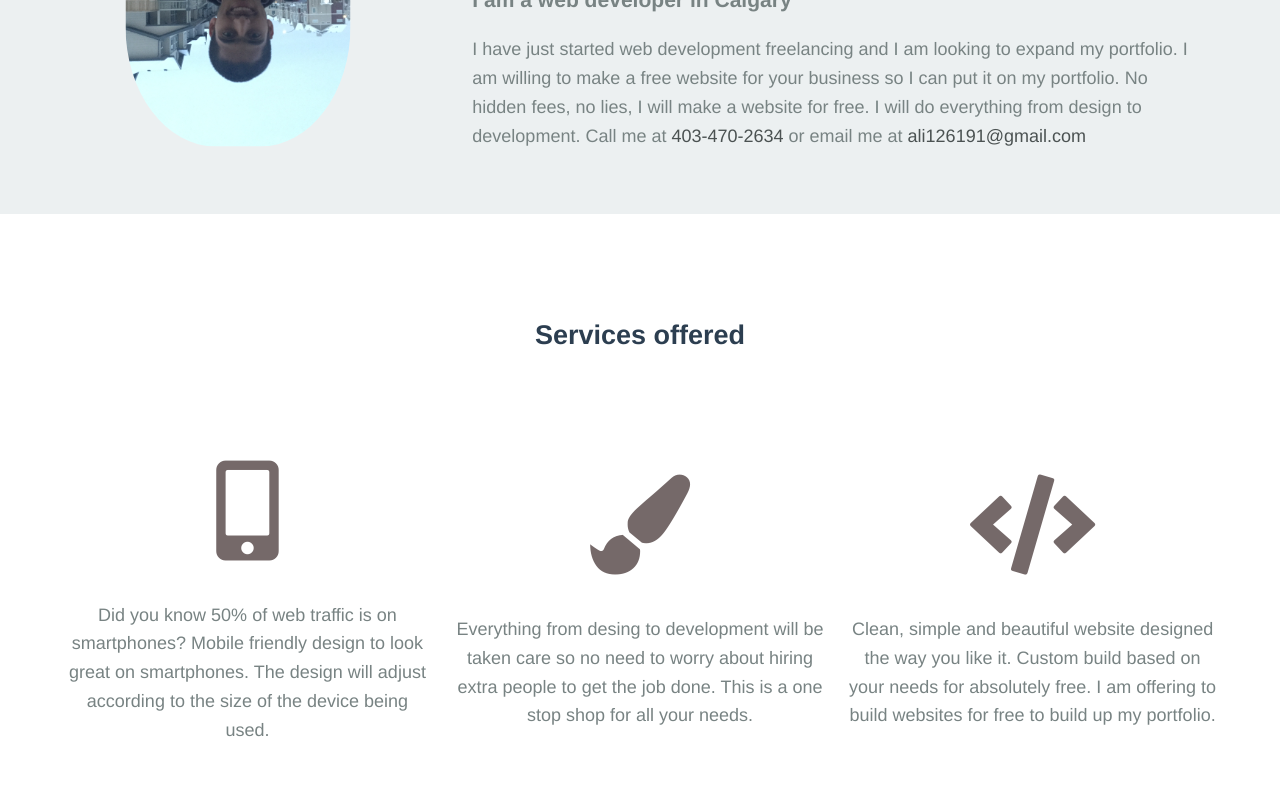
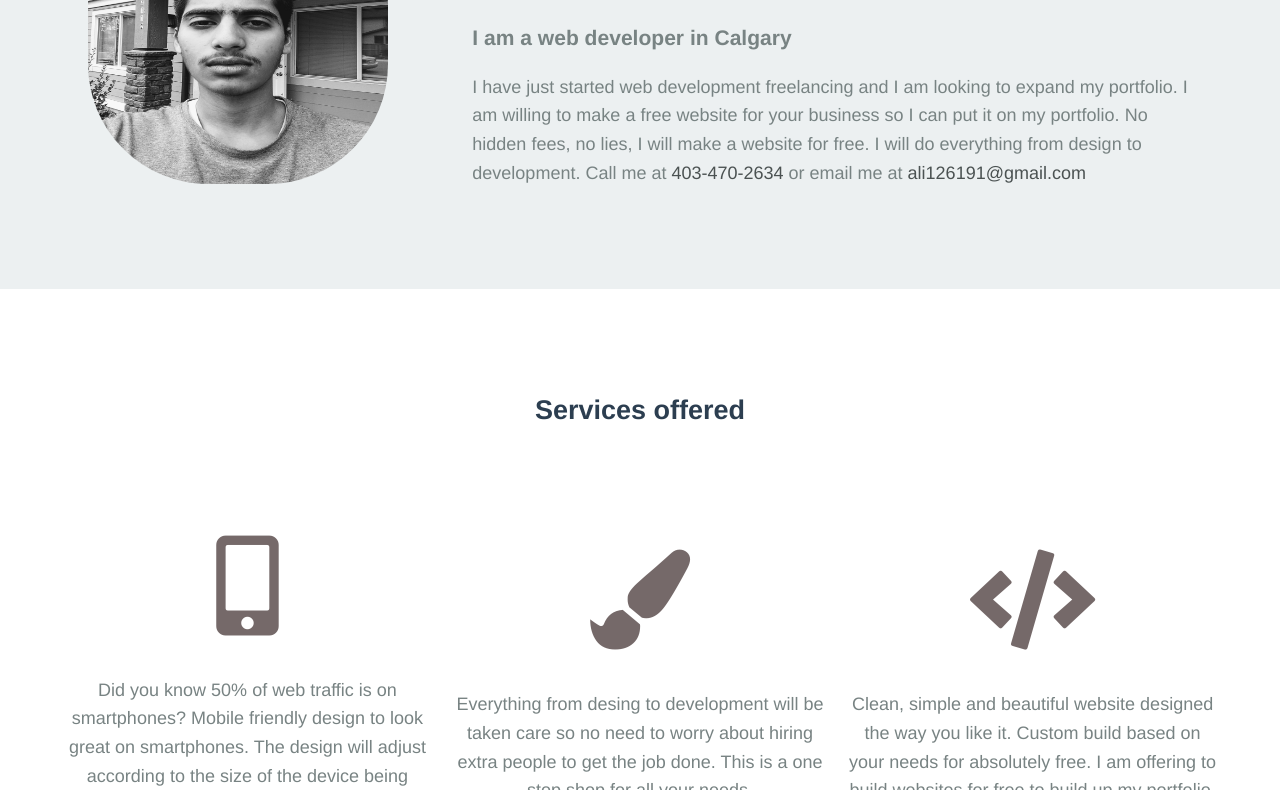
Before and after one commit to ali126191/ali126191.github.io, a plain HTML site: page index.html in a window 1280 px wide. Shown: the part 287-1077 px from the top of the page. Drawn offline with Linux system fonts and the light colour scheme.

Commit message:
Add files via upload

```diff
--- a/index.html
+++ b/index.html
@@ -28,7 +28,7 @@
       </ul>
     </nav>
     <div class="center">
-      <img id="img" src="my-pic-main.jpg" alt="Picture of a developer">
+      <img id="img" src="mypic.jpg" alt="Picture of a developer">
       <div class="content">
         <h1>Hello, I'm Ali</h1><br>
         <h3>I am a web developer in Calgary</h3>
--- a/style.css
+++ b/style.css
@@ -188,10 +188,6 @@ section#portfolio a img {
   margin-bottom: 10%;
 }
 
-#img {
-    transform: rotate(90deg);
-}
-
 /* SECTION CONTACT */
 
 section#contact {
```
